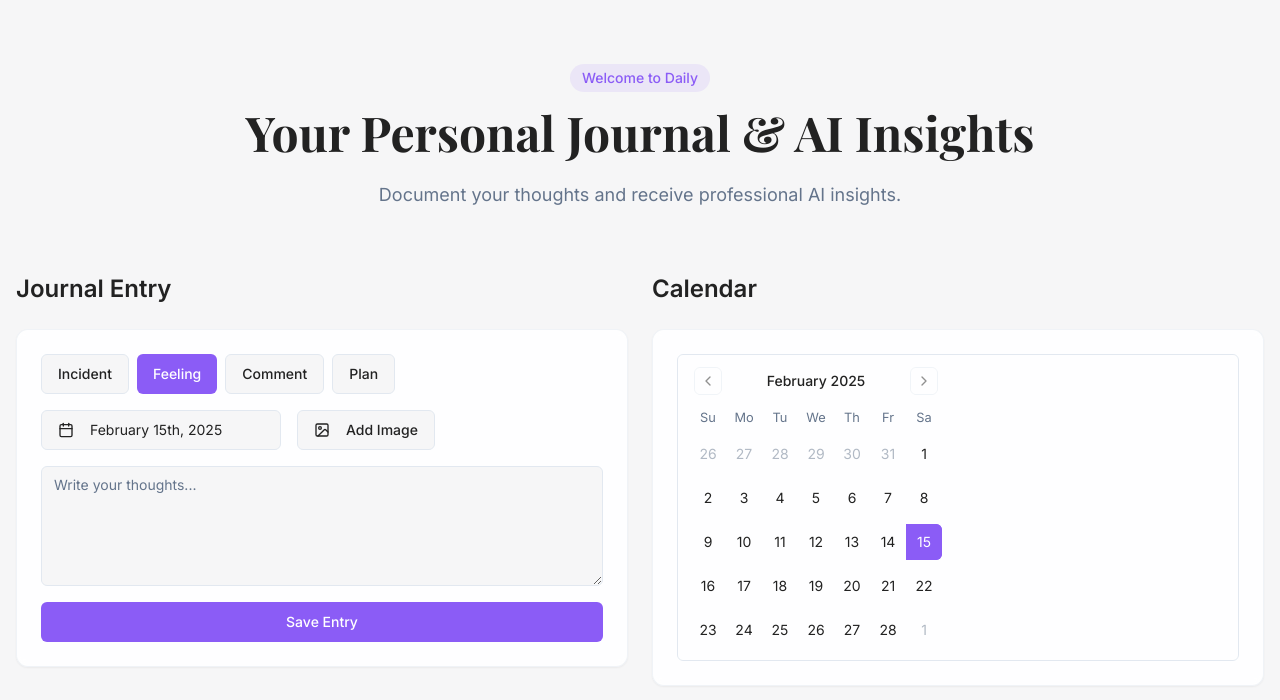
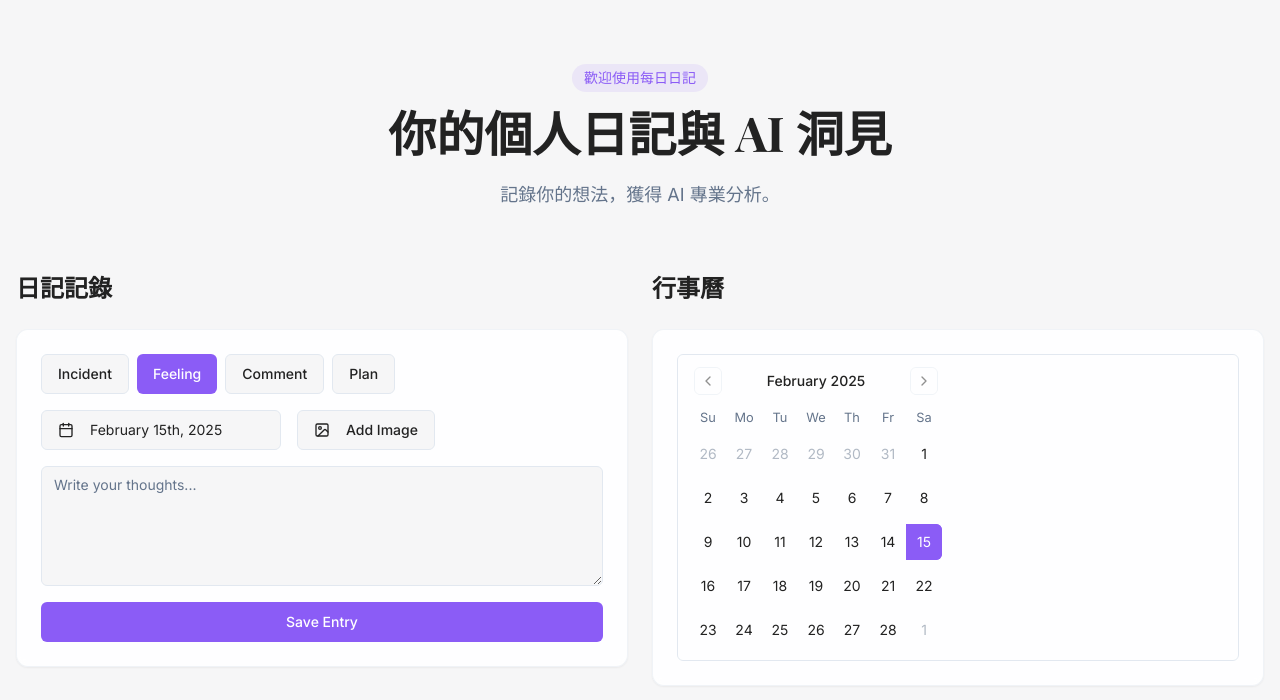
Before and after one commit to petertyyseng/daily-design-similar, a React (Vite) app: page / in a window 1280 px wide. Shown: the top 700 px of the page. Built offline with nearby package versions, Linux system fonts and the light colour scheme.

Commit message:
Update UI and AI comments
Added support for Traditional Chinese in AI comments and UI titles.

```diff
--- a/src/pages/Index.tsx
+++ b/src/pages/Index.tsx
@@ -36,7 +36,6 @@ const Index = () => {
         imageUrl = URL.createObjectURL(entry.image);
       }
 
-      // Use Supabase client to call the Edge Function
       const { data, error } = await supabase.functions.invoke('generate-feedback', {
         body: {
           content: entry.content,
@@ -54,23 +53,23 @@ const Index = () => {
         ...(imageUrl && { image: imageUrl }),
         aiComments: [
           {
-            role: "Therapist",
+            role: "心理治療師",
             content: data.therapistFeedback
           },
           {
-            role: "Life Coach",
+            role: "生活教練",
             content: data.coachFeedback
           },
           {
-            role: "Mental Health Expert",
+            role: "心理健康專家",
             content: data.expertFeedback
           },
           {
-            role: "Philosopher",
+            role: "哲學家",
             content: data.philosopherFeedback
           },
           {
-            role: "Priest",
+            role: "心靈導師",
             content: data.priestFeedback
           }
         ]
@@ -80,14 +79,14 @@ const Index = () => {
       setSelectedDate(entry.date);
 
       toast({
-        title: "Entry saved!",
-        description: "AI professionals have analyzed your entry.",
+        title: "記錄已儲存！",
+        description: "AI 專家已分析您的記錄。",
       });
     } catch (error) {
       console.error("Error saving entry:", error);
       toast({
-        title: "Error",
-        description: "Failed to save your entry. Please try again.",
+        title: "錯誤",
+        description: "儲存記錄失敗，請重試。",
         variant: "destructive",
       });
     }
@@ -107,19 +106,19 @@ const Index = () => {
           className="text-center mb-16"
         >
           <span className="inline-block px-3 py-1 text-sm font-medium text-primary bg-primary/10 rounded-full mb-4">
-            Welcome to Daily
+            歡迎使用每日日記
           </span>
           <h1 className="text-4xl md:text-5xl font-display font-bold text-foreground mb-6">
-            Your Personal Journal & AI Insights
+            你的個人日記與 AI 洞見
           </h1>
           <p className="text-secondary text-lg max-w-2xl mx-auto leading-relaxed">
-            Document your thoughts and receive professional AI insights.
+            記錄你的想法，獲得 AI 專業分析。
           </p>
         </motion.div>
 
         <div className="grid grid-cols-1 lg:grid-cols-2 gap-6 mb-12">
           <div className="space-y-6">
-            <h2 className="text-2xl font-semibold mb-4">Journal Entry</h2>
+            <h2 className="text-2xl font-semibold mb-4">日記記錄</h2>
             <JournalEntry onSubmit={handleJournalEntry} />
 
             <div className="space-y-4">
@@ -144,7 +143,7 @@ const Index = () => {
                     <div className="mb-4">
                       <img
                         src={entry.image}
-                        alt="Entry image"
+                        alt="記錄圖片"
                         className="w-full h-48 object-cover rounded-lg"
                       />
                     </div>
@@ -154,7 +153,7 @@ const Index = () => {
 
                   {entry.aiComments && (
                     <div className="space-y-4">
-                      <h3 className="text-lg font-semibold text-foreground">Professional Insights</h3>
+                      <h3 className="text-lg font-semibold text-foreground">專業見解</h3>
                       {entry.aiComments.map((comment, idx) => (
                         <div key={idx} className="bg-muted p-4 rounded-lg">
                           <h4 className="font-medium text-primary mb-2">{comment.role}</h4>
@@ -169,7 +168,7 @@ const Index = () => {
           </div>
 
           <div className="space-y-6">
-            <h2 className="text-2xl font-semibold mb-4">Calendar</h2>
+            <h2 className="text-2xl font-semibold mb-4">行事曆</h2>
             <div className="bg-white/90 backdrop-blur-sm p-6 rounded-xl shadow-sm border border-border/50">
               <Calendar
                 mode="single"
```
Also changed, not shown: 1 other file (tests, documents, lock files or other folders).
